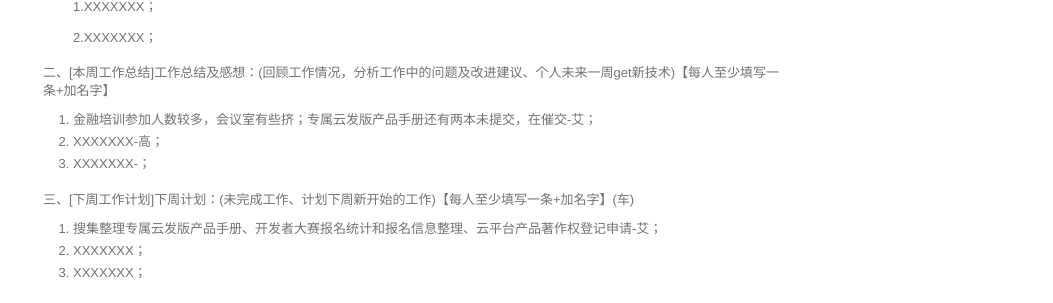
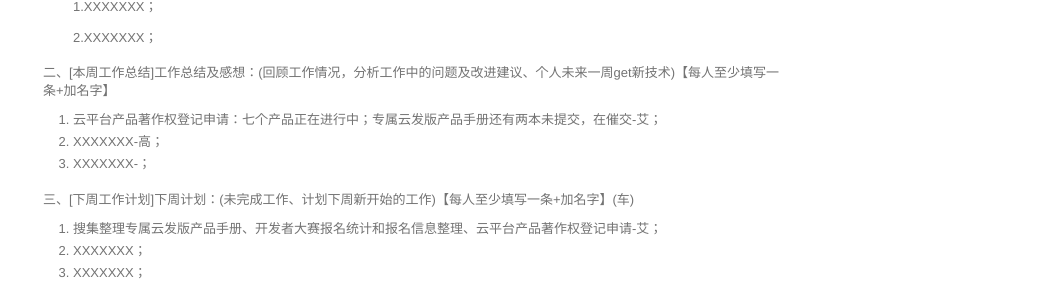
Before and after one commit to walllFlower/blog, a Jekyll site: the page built from _posts/2018-07-17-day_report_cxz.md, in a window 1280 px wide and 900 px high, scrolled down 1045 px. Shown: the part 148-451 px from the top of the window, without its empty margins (227-1280 px from the left). Built offline with Jekyll 4.4.1, drawn with Linux system fonts in a browser that asks for light colours; comment, search, counter and statistics services are not loaded.

Commit message:
Update 2018-07-17-day_report_cxz.md

```diff
--- a/_posts/2018-07-17-day_report_cxz.md
+++ b/_posts/2018-07-17-day_report_cxz.md
@@ -72,7 +72,7 @@ categories: 技术运营工作周报
 
 二、[本周工作总结]工作总结及感想：(回顾工作情况，分析工作中的问题及改进建议、个人未来一周get新技术)【每人至少填写一条+加名字】
 
-1. 金融培训参加人数较多，会议室有些挤；专属云发版产品手册还有两本未提交，在催交-艾；
+1. 云平台产品著作权登记申请：七个产品正在进行中；专属云发版产品手册还有两本未提交，在催交-艾；
 2. XXXXXXX-高；
 3. XXXXXXX-；
 
```
